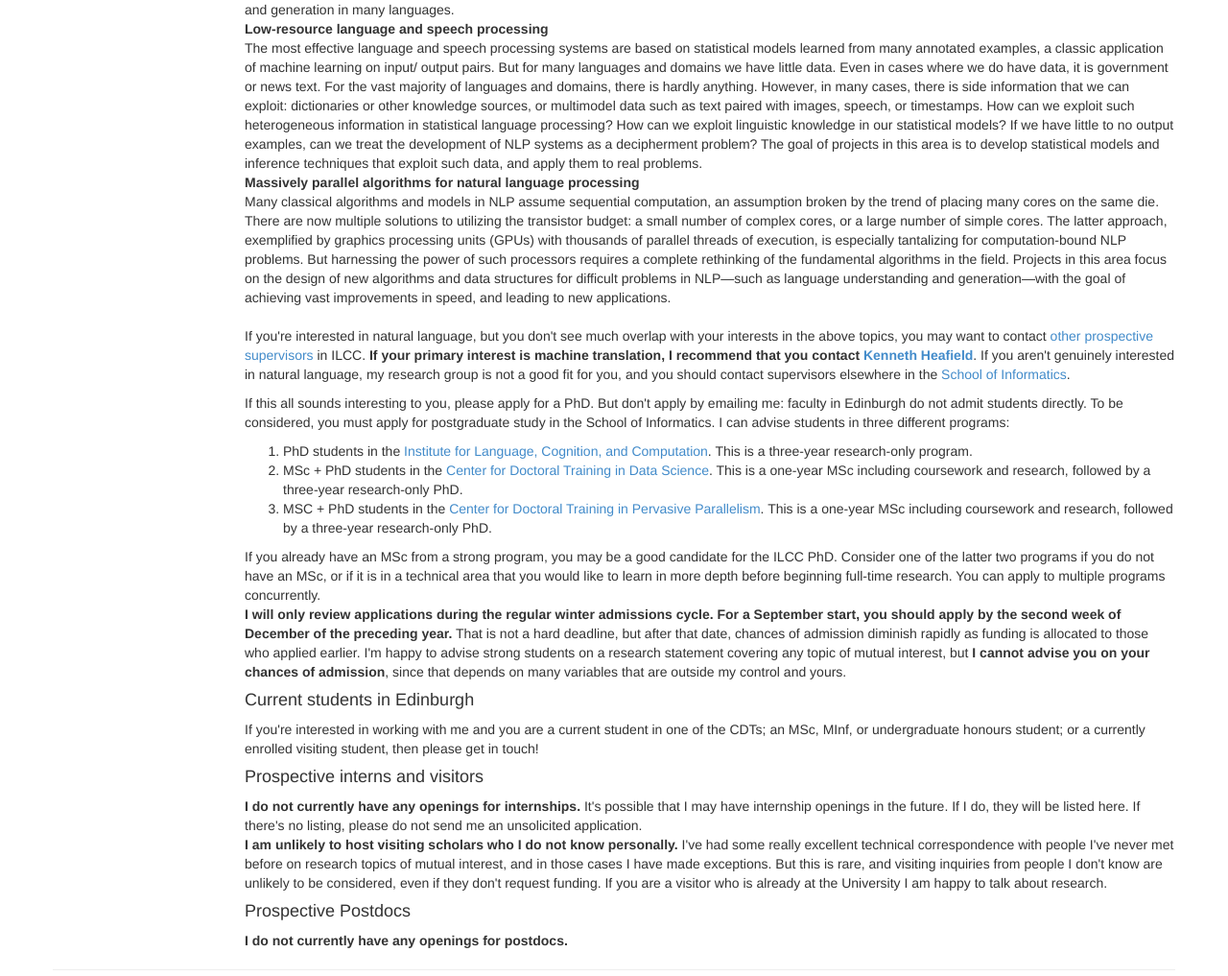
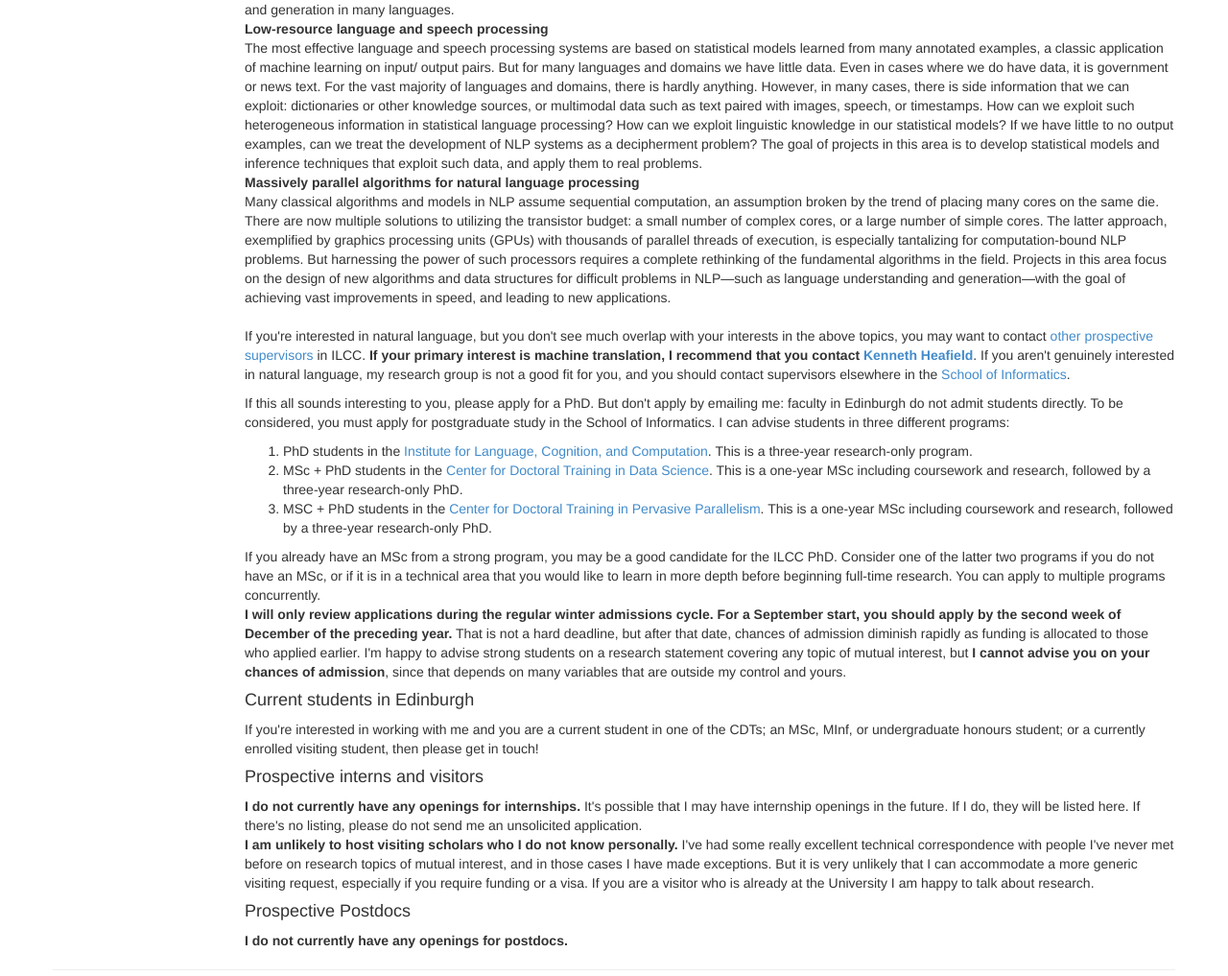
Before and after one commit to alopez/alopez.github.com, a Jekyll site: the page built from join.html, in a window 1280 px wide. Shown: the part 520-1537 px from the top of the page at 96% size. Built offline with Jekyll 4.4.1, drawn with Linux system fonts in a browser that asks for light colours.

Commit message:
update join

```diff
--- a/join.html
+++ b/join.html
@@ -59,7 +59,7 @@ languages and domains we have little data. Even in cases where we do have
 data, it is government or news text. For the vast majority of languages and
 domains, there is hardly anything. However, in many cases, there is side
 information that we can exploit: dictionaries or other knowledge sources,
-or multimodel data such as text paired with images, speech, or timestamps.
+or multimodal data such as text paired with images, speech, or timestamps.
 How can we exploit such heterogeneous information in statistical language
 processing? How can we exploit linguistic knowledge in our statistical
 models? If we have little to no output examples, can we treat the
@@ -137,8 +137,8 @@ unsolicited application.
 <p><b>I am unlikely to host visiting scholars who I do not know personally.</b>
 I've had some really excellent technical correspondence with people I've
 never met before on research topics of mutual interest, and in those cases I
-have made exceptions. But this is rare, and visiting inquiries from people
-I don't know are unlikely to be considered, even if they don't request funding.
+have made exceptions. But it is very unlikely that I can accommodate a more
+generic visiting request, especially if you require funding or a visa.
 
 If you are a visitor who is already at the University I am
 happy to talk about research.
```
